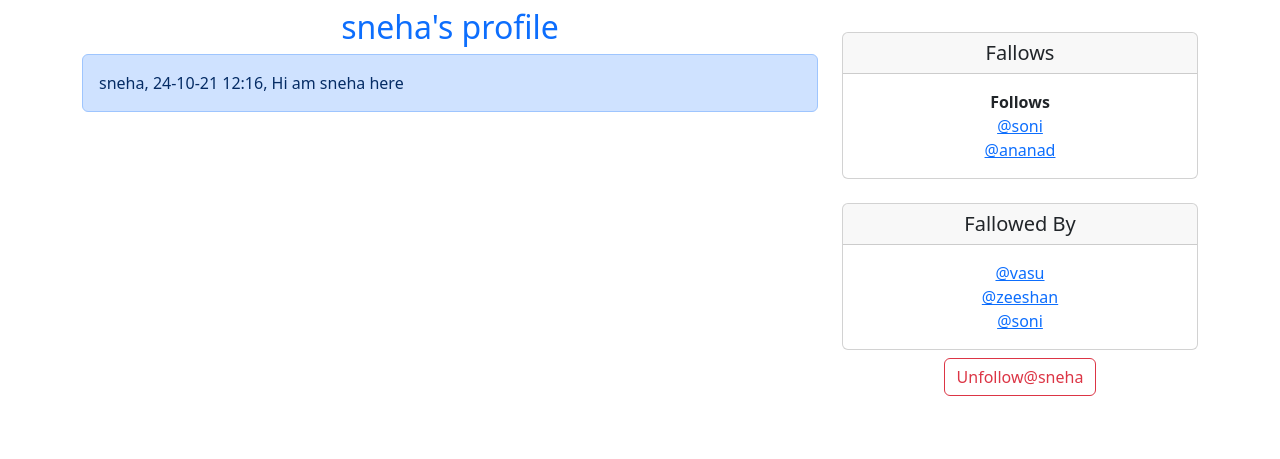
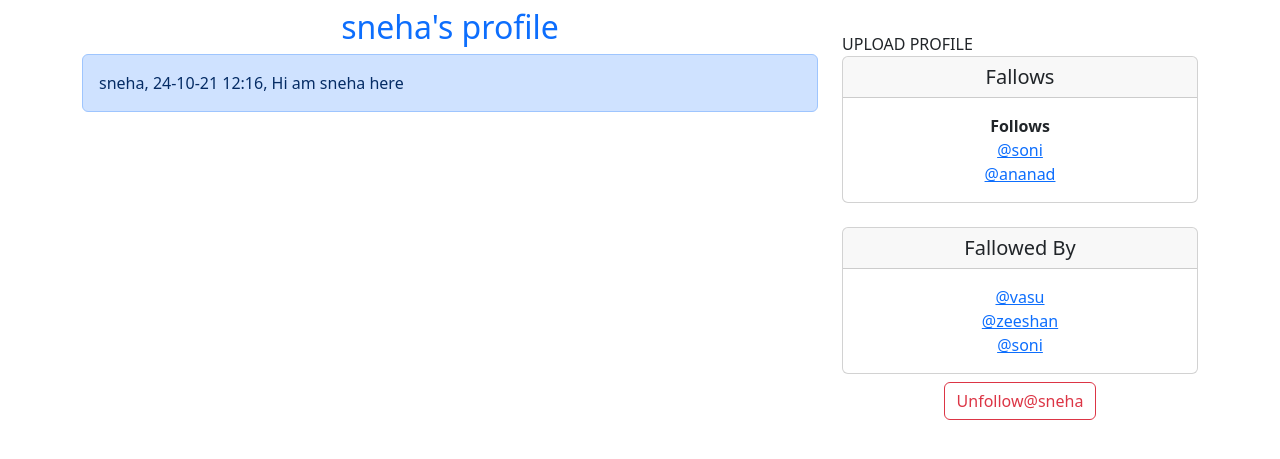
Before and after one commit to flat-codepath/twitter-clone, a Django app: page /profile/4 in a window 1280 px wide. Shown: the part 56-515 px from the top of the page. Run offline with Django 5.2, Linux system fonts and the light colour scheme; a user stored in the database is signed in; data comes from the database, SQL or seed files in the repository; both versions use the stored data as it was after the commit.

Commit message:
profile picutures to the profile

```diff
--- a/musker/models.py
+++ b/musker/models.py
@@ -22,6 +22,7 @@ class Profile(models.Model):
     fallows = models.ManyToManyField("self", related_name='fallowed_by',
                                      symmetrical=False, blank=True)
     date_modified = models.DateTimeField(User,auto_now=True)
+    profile_image = models.ImageField(null=True,blank=True,upload_to='images/')
 
     def __str__(self):
         return self.user.username
--- a/musker/templates/profile.html
+++ b/musker/templates/profile.html
@@ -20,10 +20,18 @@
 
     </div>
 
+
     <br>
     <br>
 
     <div class="col-md-4 mt-4">
+        {% if profile.profile_image %}
+       <img src="{{profile.profile_image.url}}" height="150px" width="80%" class="mx-5" style="border:50%">
+        <br>
+        <br>
+        {% else %}
+       UPLOAD PROFILE
+        {% endif %}
         <div class="card text-center">
             <h5 class="card-header">Fallows</h5>
             <div class="card-body">
--- a/social/settings.py
+++ b/social/settings.py
@@ -11,9 +11,10 @@ https://docs.djangoproject.com/en/5.1/ref/settings/
 """
 
 from pathlib import Path
-
+import os
 # Build paths inside the project like this: BASE_DIR / 'subdir'.
 BASE_DIR = Path(__file__).resolve().parent.parent
+
 
 
 # Quick-start development settings - unsuitable for production
@@ -117,6 +118,8 @@ USE_TZ = True
 # https://docs.djangoproject.com/en/5.1/howto/static-files/
 
 STATIC_URL = 'static/'
+MEDIA_URL ='media/'
+MEDIA_ROOT =os.path.join(BASE_DIR,'media')
 
 # Default primary key field type
 # https://docs.djangoproject.com/en/5.1/ref/settings/#default-auto-field
--- a/social/urls.py
+++ b/social/urls.py
@@ -16,8 +16,10 @@ Including another URLconf
 """
 from django.contrib import admin
 from django.urls import path,include
-
+from django.conf import  settings
+from django.conf.urls.static import static
 urlpatterns = [
     path('admin/', admin.site.urls),
     path('',include('musker.urls')),
-]
+
+]+static(settings.MEDIA_URL,document_root=settings.MEDIA_ROOT)
```
Also changed, not shown: db.sqlite3, media/images/jobportal.jpg (added), musker/migrations/0004_profile_profile_image_alter_meep_body.py (added).
